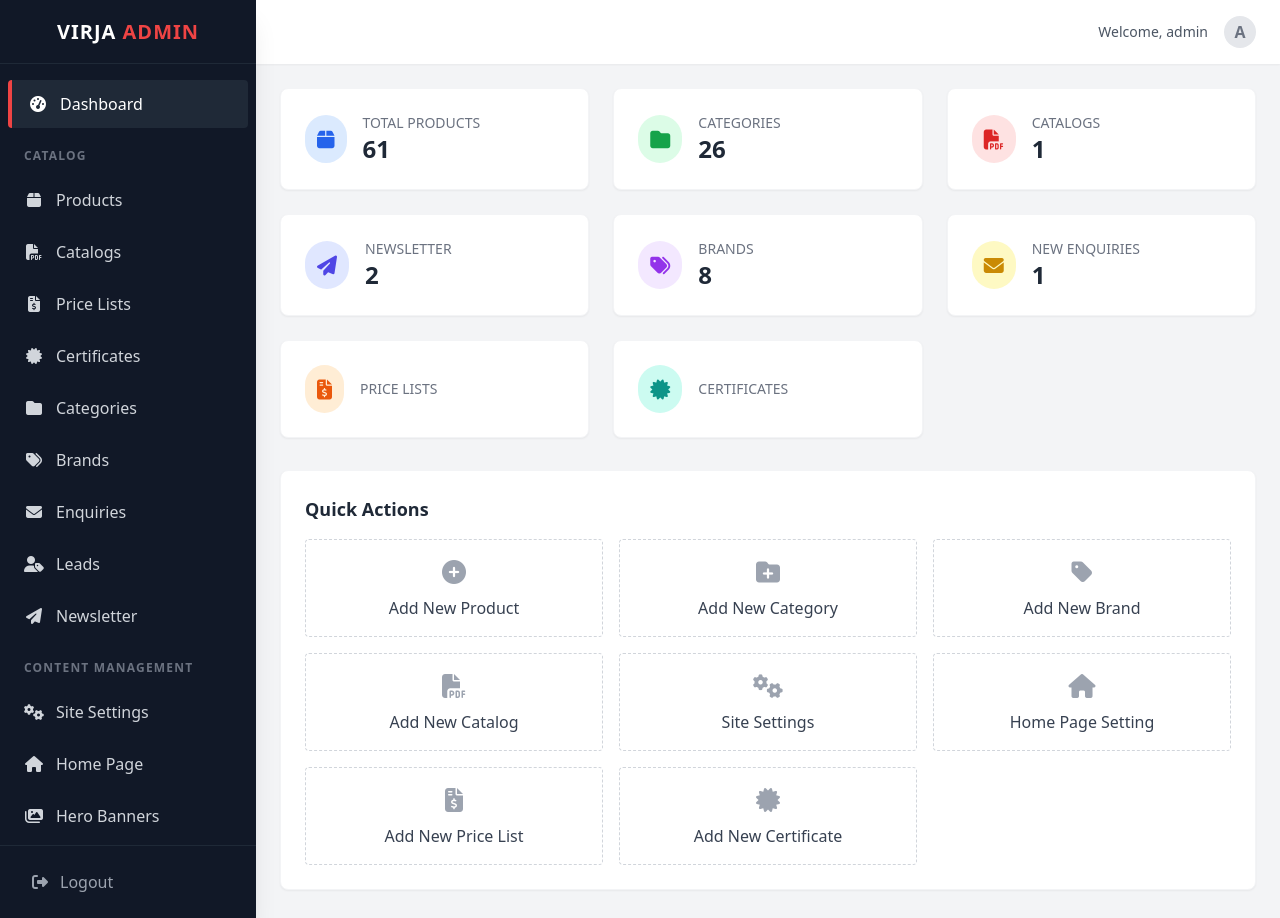
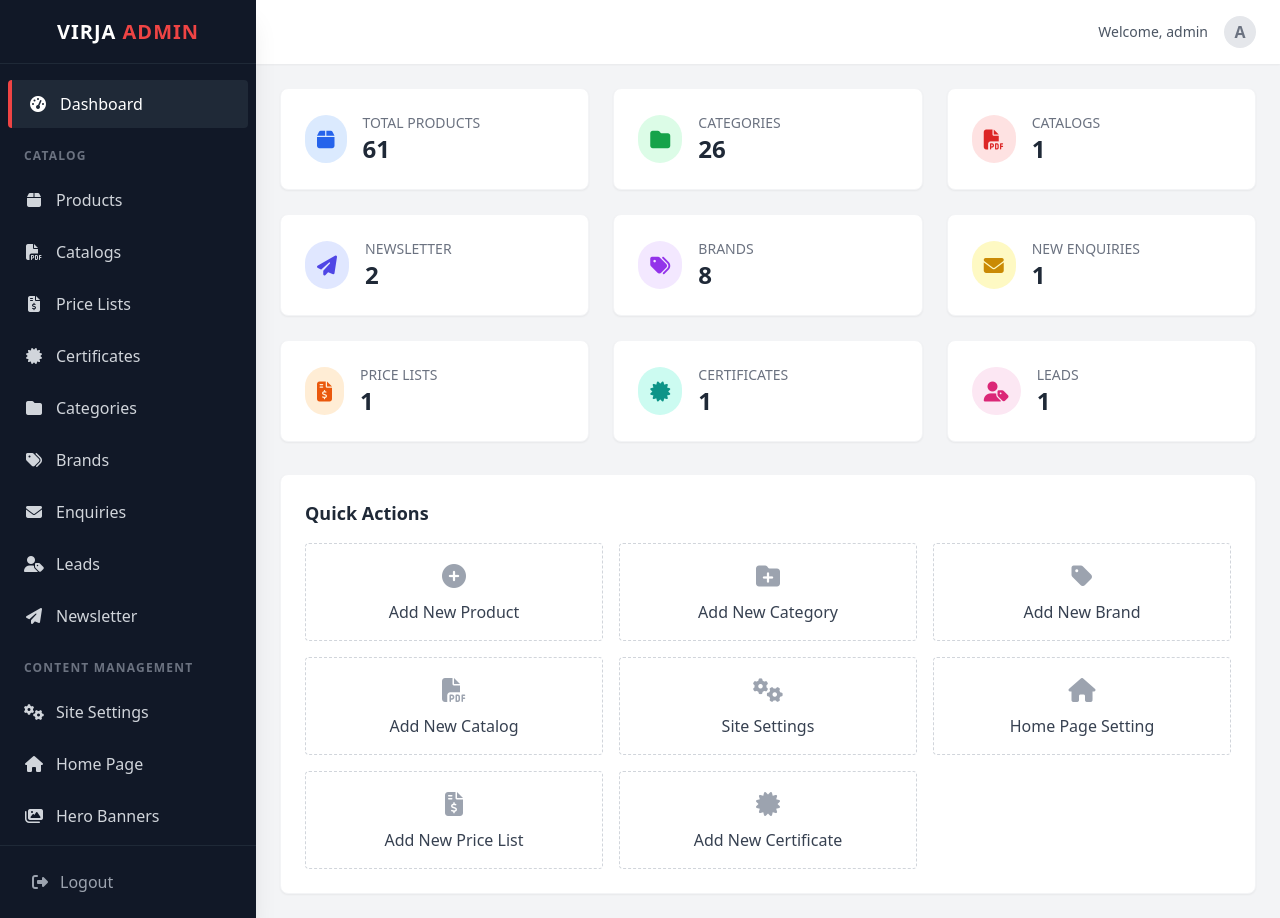
Before and after one commit to jignesh017/virjaproject, a Django app: page /dashboard/ in a window 1280 px wide. Run offline with Django 5.2, Linux system fonts and the light colour scheme; a user stored in the database is signed in; data comes from the database, SQL or seed files in the repository; some libraries are stand-ins or nearby versions.

Commit message:
improve overall style

```diff
--- a/dashboard/templates/dashboard/enquiries/list.html
+++ b/dashboard/templates/dashboard/enquiries/list.html
@@ -85,7 +85,7 @@
                 <td class="px-6 py-4 whitespace-nowrap">
                     <div class="text-sm font-medium text-gray-900">{{ enquiry.name }}</div>
                     {% if enquiry.company_name %}
-                    <div class="text-xs text-blue-600 font-medium">{{ enquiry.company_name }}</div>
+                    <div class="text-xs text-gray-500">{{ enquiry.company_name }}</div>
                     {% endif %}
                     <div class="text-xs text-gray-500">{{ enquiry.email }}</div>
                     <div class="text-xs text-gray-500">{{ enquiry.phone }}</div>
--- a/dashboard/templates/dashboard/home.html
+++ b/dashboard/templates/dashboard/home.html
@@ -99,6 +99,18 @@
             <p class="text-2xl font-bold text-gray-800">{{ stats.total_certificates }}</p>
         </div>
     </a>
+
+    <!-- Stat Card 9: Download Leads -->
+    <a href="{% url 'dashboard:lead_list' %}"
+        class="bg-white p-6 rounded-lg shadow-sm border border-gray-100 flex items-center hover:shadow-md transition-shadow">
+        <div class="p-3 rounded-full bg-pink-100 text-pink-600 mr-4">
+            <i class="fas fa-user-tag fa-lg"></i>
+        </div>
+        <div>
+            <p class="text-gray-500 text-sm font-medium">Leads</p>
+            <p class="text-2xl font-bold text-gray-800">{{ stats.total_leads }}</p>
+        </div>
+    </a>
 </div>
 
 <div class="bg-white rounded-lg shadow-sm border border-gray-100 p-6">
--- a/dashboard/views.py
+++ b/dashboard/views.py
@@ -68,7 +68,10 @@
         'newsletter_count': NewsletterSubscriber.objects.count(),
         'total_brands': Brand.objects.count(),
         'total_banners': Banner.objects.count(),
-        'new_enquiries': Enquiry.objects.filter(is_read=False).count(),
+        'new_enquiries': Enquiry.objects.filter(is_read=False).exclude(message__startswith='Downloaded').count(),
+        'total_leads': Enquiry.objects.filter(message__startswith='Downloaded').count(),
+        'total_pricelists': PriceList.objects.count(),
+        'total_certificates': Certificate.objects.count(),
     }
     return render(request, 'dashboard/home.html', {'stats': stats})
 
```
